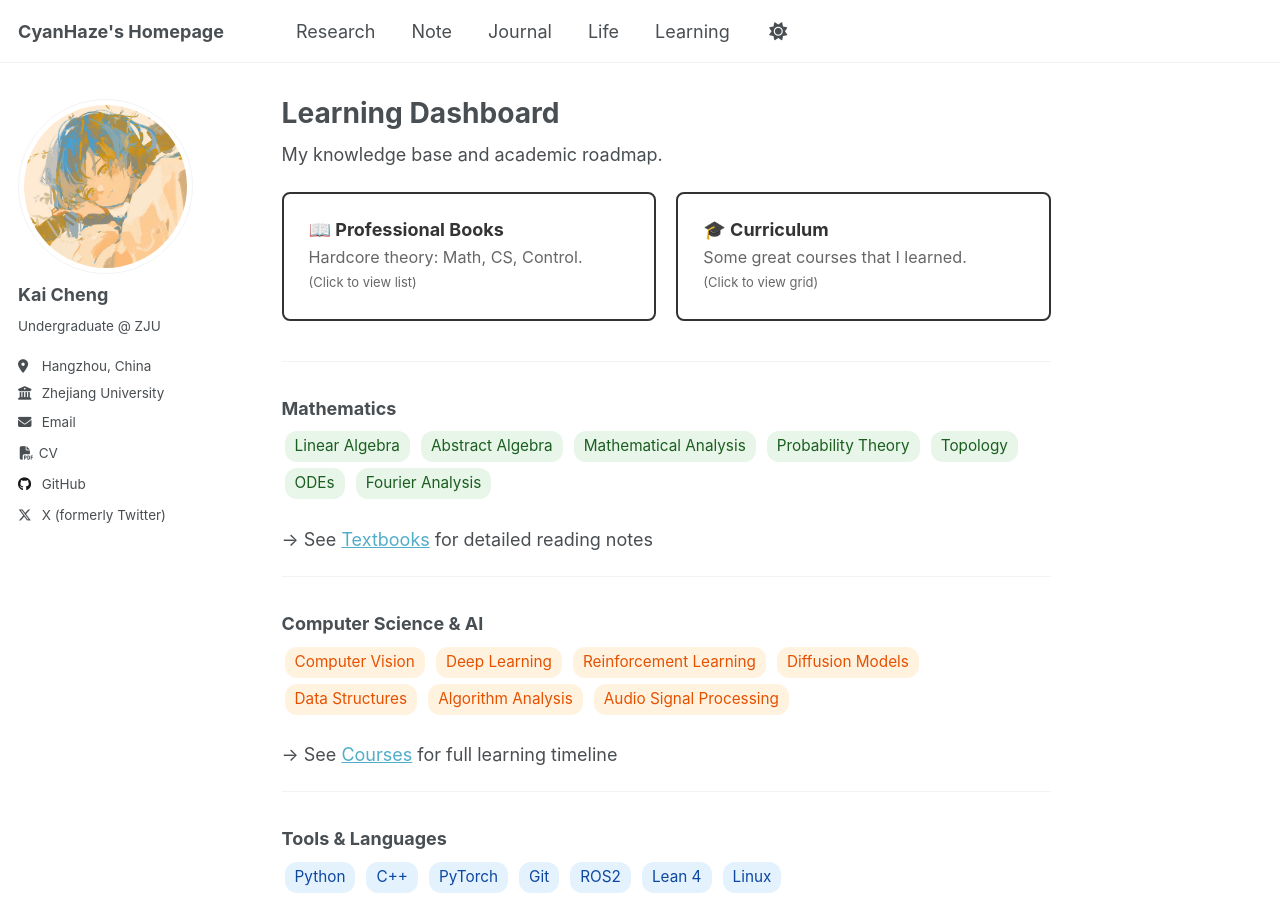
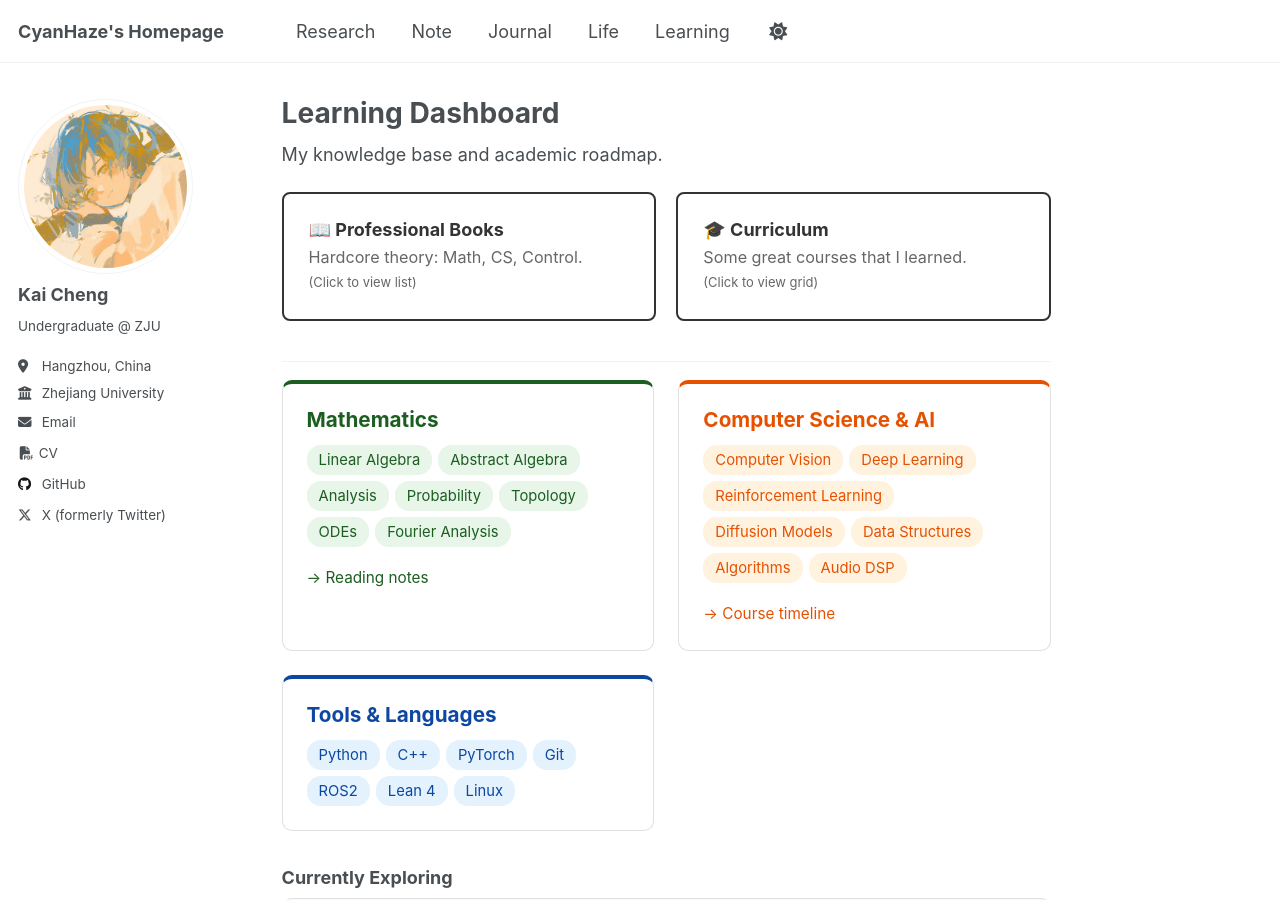
Before and after one commit to CyanHaze/CyanHaze.github.io, a Jekyll site: the page built from learning/index.md, in a window 1280 px wide and 900 px high. Built offline with Jekyll 4.4.1, drawn with Linux system fonts in a browser that asks for light colours; a script that is not in the unit is left out.

Commit message:
Update _config.yml and redesign Learning dashboard

```diff
--- a/_config.yml
+++ b/_config.yml
@@ -12,11 +12,11 @@ site_theme               : "default" # Currently available options are "default"
 title                    : "CyanHaze's Homepage"
 title_separator          : "-"
 name                     : &name "Kai Cheng"
-description              : &description "Your Name's academic portfolio"   # Update this with a general description of your site, this is the default if not overridden by a page
+description              : &description "Robotics, dexterous manipulation, and 3D vision — building hands that see and feel"
 url                      : https://CyanHaze.github.io # The base hostname & protocol for your site e.g. "https://[your GitHub username].github.io",
                                                            # or if you already have some other page hosted on Github then use "https://[your GitHub username].github.io/[Your Repo Name]"
 baseurl                  : "" # the subpath of your site, e.g. "/blog"
-repository               : "academicpages/academicpages.github.io"
+repository               : "CyanHaze/CyanHaze.github.io"
 
 # Site Author - The following control what appear as part of the author content on the side bar.
 #               If a field is blank the icon and link will not appear, otherwise it will be shown.
--- a/learning/index.md
+++ b/learning/index.md
@@ -33,47 +33,58 @@ My knowledge base and academic roadmap.
 
 ---
 
-### Mathematics
+<div style="display: grid; grid-template-columns: repeat(auto-fit, minmax(320px, 1fr)); gap: 24px; margin-bottom: 32px;">
 
-<span style="background: #e8f5e9; color: #1b5e20; padding: 4px 10px; border-radius: 12px; font-size: 0.85em; margin: 3px; display: inline-block;">Linear Algebra</span>
-<span style="background: #e8f5e9; color: #1b5e20; padding: 4px 10px; border-radius: 12px; font-size: 0.85em; margin: 3px; display: inline-block;">Abstract Algebra</span>
-<span style="background: #e8f5e9; color: #1b5e20; padding: 4px 10px; border-radius: 12px; font-size: 0.85em; margin: 3px; display: inline-block;">Mathematical Analysis</span>
-<span style="background: #e8f5e9; color: #1b5e20; padding: 4px 10px; border-radius: 12px; font-size: 0.85em; margin: 3px; display: inline-block;">Probability Theory</span>
-<span style="background: #e8f5e9; color: #1b5e20; padding: 4px 10px; border-radius: 12px; font-size: 0.85em; margin: 3px; display: inline-block;">Topology</span>
-<span style="background: #e8f5e9; color: #1b5e20; padding: 4px 10px; border-radius: 12px; font-size: 0.85em; margin: 3px; display: inline-block;">ODEs</span>
-<span style="background: #e8f5e9; color: #1b5e20; padding: 4px 10px; border-radius: 12px; font-size: 0.85em; margin: 3px; display: inline-block;">Fourier Analysis</span>
+  <!-- Mathematics -->
+  <div style="border: 1px solid #e0e0e0; border-radius: 10px; padding: 24px; border-top: 4px solid #1b5e20;">
+    <h3 style="margin: 0 0 12px 0; font-size: 1.15em; color: #1b5e20;">Mathematics</h3>
+    <div style="display: flex; flex-wrap: wrap; gap: 6px; margin-bottom: 16px;">
+      <span style="background: #e8f5e9; color: #1b5e20; padding: 4px 12px; border-radius: 14px; font-size: 0.82em;">Linear Algebra</span>
+      <span style="background: #e8f5e9; color: #1b5e20; padding: 4px 12px; border-radius: 14px; font-size: 0.82em;">Abstract Algebra</span>
+      <span style="background: #e8f5e9; color: #1b5e20; padding: 4px 12px; border-radius: 14px; font-size: 0.82em;">Analysis</span>
+      <span style="background: #e8f5e9; color: #1b5e20; padding: 4px 12px; border-radius: 14px; font-size: 0.82em;">Probability</span>
+      <span style="background: #e8f5e9; color: #1b5e20; padding: 4px 12px; border-radius: 14px; font-size: 0.82em;">Topology</span>
+      <span style="background: #e8f5e9; color: #1b5e20; padding: 4px 12px; border-radius: 14px; font-size: 0.82em;">ODEs</span>
+      <span style="background: #e8f5e9; color: #1b5e20; padding: 4px 12px; border-radius: 14px; font-size: 0.82em;">Fourier Analysis</span>
+    </div>
+    <a href="/learning/textbooks/" style="font-size: 0.85em; color: #1b5e20; text-decoration: none;">→ Reading notes</a>
+  </div>
 
-→ See [Textbooks](/learning/textbooks/) for detailed reading notes
+  <!-- CS & AI -->
+  <div style="border: 1px solid #e0e0e0; border-radius: 10px; padding: 24px; border-top: 4px solid #e65100;">
+    <h3 style="margin: 0 0 12px 0; font-size: 1.15em; color: #e65100;">Computer Science &amp; AI</h3>
+    <div style="display: flex; flex-wrap: wrap; gap: 6px; margin-bottom: 16px;">
+      <span style="background: #fff3e0; color: #e65100; padding: 4px 12px; border-radius: 14px; font-size: 0.82em;">Computer Vision</span>
+      <span style="background: #fff3e0; color: #e65100; padding: 4px 12px; border-radius: 14px; font-size: 0.82em;">Deep Learning</span>
+      <span style="background: #fff3e0; color: #e65100; padding: 4px 12px; border-radius: 14px; font-size: 0.82em;">Reinforcement Learning</span>
+      <span style="background: #fff3e0; color: #e65100; padding: 4px 12px; border-radius: 14px; font-size: 0.82em;">Diffusion Models</span>
+      <span style="background: #fff3e0; color: #e65100; padding: 4px 12px; border-radius: 14px; font-size: 0.82em;">Data Structures</span>
+      <span style="background: #fff3e0; color: #e65100; padding: 4px 12px; border-radius: 14px; font-size: 0.82em;">Algorithms</span>
+      <span style="background: #fff3e0; color: #e65100; padding: 4px 12px; border-radius: 14px; font-size: 0.82em;">Audio DSP</span>
+    </div>
+    <a href="/learning/courses/" style="font-size: 0.85em; color: #e65100; text-decoration: none;">→ Course timeline</a>
+  </div>
 
----
+  <!-- Tools -->
+  <div style="border: 1px solid #e0e0e0; border-radius: 10px; padding: 24px; border-top: 4px solid #0d47a1;">
+    <h3 style="margin: 0 0 12px 0; font-size: 1.15em; color: #0d47a1;">Tools &amp; Languages</h3>
+    <div style="display: flex; flex-wrap: wrap; gap: 6px;">
+      <span style="background: #e3f2fd; color: #0d47a1; padding: 4px 12px; border-radius: 14px; font-size: 0.82em;">Python</span>
+      <span style="background: #e3f2fd; color: #0d47a1; padding: 4px 12px; border-radius: 14px; font-size: 0.82em;">C++</span>
+      <span style="background: #e3f2fd; color: #0d47a1; padding: 4px 12px; border-radius: 14px; font-size: 0.82em;">PyTorch</span>
+      <span style="background: #e3f2fd; color: #0d47a1; padding: 4px 12px; border-radius: 14px; font-size: 0.82em;">Git</span>
+      <span style="background: #e3f2fd; color: #0d47a1; padding: 4px 12px; border-radius: 14px; font-size: 0.82em;">ROS2</span>
+      <span style="background: #e3f2fd; color: #0d47a1; padding: 4px 12px; border-radius: 14px; font-size: 0.82em;">Lean 4</span>
+      <span style="background: #e3f2fd; color: #0d47a1; padding: 4px 12px; border-radius: 14px; font-size: 0.82em;">Linux</span>
+    </div>
+  </div>
 
-### Computer Science & AI
-
-<span style="background: #fff3e0; color: #e65100; padding: 4px 10px; border-radius: 12px; font-size: 0.85em; margin: 3px; display: inline-block;">Computer Vision</span>
-<span style="background: #fff3e0; color: #e65100; padding: 4px 10px; border-radius: 12px; font-size: 0.85em; margin: 3px; display: inline-block;">Deep Learning</span>
-<span style="background: #fff3e0; color: #e65100; padding: 4px 10px; border-radius: 12px; font-size: 0.85em; margin: 3px; display: inline-block;">Reinforcement Learning</span>
-<span style="background: #fff3e0; color: #e65100; padding: 4px 10px; border-radius: 12px; font-size: 0.85em; margin: 3px; display: inline-block;">Diffusion Models</span>
-<span style="background: #fff3e0; color: #e65100; padding: 4px 10px; border-radius: 12px; font-size: 0.85em; margin: 3px; display: inline-block;">Data Structures</span>
-<span style="background: #fff3e0; color: #e65100; padding: 4px 10px; border-radius: 12px; font-size: 0.85em; margin: 3px; display: inline-block;">Algorithm Analysis</span>
-<span style="background: #fff3e0; color: #e65100; padding: 4px 10px; border-radius: 12px; font-size: 0.85em; margin: 3px; display: inline-block;">Audio Signal Processing</span>
-
-→ See [Courses](/learning/courses/) for full learning timeline
-
----
-
-### Tools & Languages
-
-<span style="background: #e3f2fd; color: #0d47a1; padding: 4px 10px; border-radius: 12px; font-size: 0.85em; margin: 3px; display: inline-block;">Python</span>
-<span style="background: #e3f2fd; color: #0d47a1; padding: 4px 10px; border-radius: 12px; font-size: 0.85em; margin: 3px; display: inline-block;">C++</span>
-<span style="background: #e3f2fd; color: #0d47a1; padding: 4px 10px; border-radius: 12px; font-size: 0.85em; margin: 3px; display: inline-block;">PyTorch</span>
-<span style="background: #e3f2fd; color: #0d47a1; padding: 4px 10px; border-radius: 12px; font-size: 0.85em; margin: 3px; display: inline-block;">Git</span>
-<span style="background: #e3f2fd; color: #0d47a1; padding: 4px 10px; border-radius: 12px; font-size: 0.85em; margin: 3px; display: inline-block;">ROS2</span>
-<span style="background: #e3f2fd; color: #0d47a1; padding: 4px 10px; border-radius: 12px; font-size: 0.85em; margin: 3px; display: inline-block;">Lean 4</span>
-<span style="background: #e3f2fd; color: #0d47a1; padding: 4px 10px; border-radius: 12px; font-size: 0.85em; margin: 3px; display: inline-block;">Linux</span>
-
-
----
+</div>
 
 ### Currently Exploring
 
-Dexterous manipulation &middot; World models &middot; Physical representation learning &middot; 3D vision for hand-object interaction
+<div style="border: 1px solid #e0e0e0; border-radius: 10px; padding: 20px 24px; background: #fafafa;">
+  <p style="margin: 0; line-height: 1.8; color: #444;">
+    Dexterous manipulation &nbsp;·&nbsp; World models &nbsp;·&nbsp; Physical representation learning &nbsp;·&nbsp; 3D vision for hand-object interaction
+  </p>
+</div>
```
